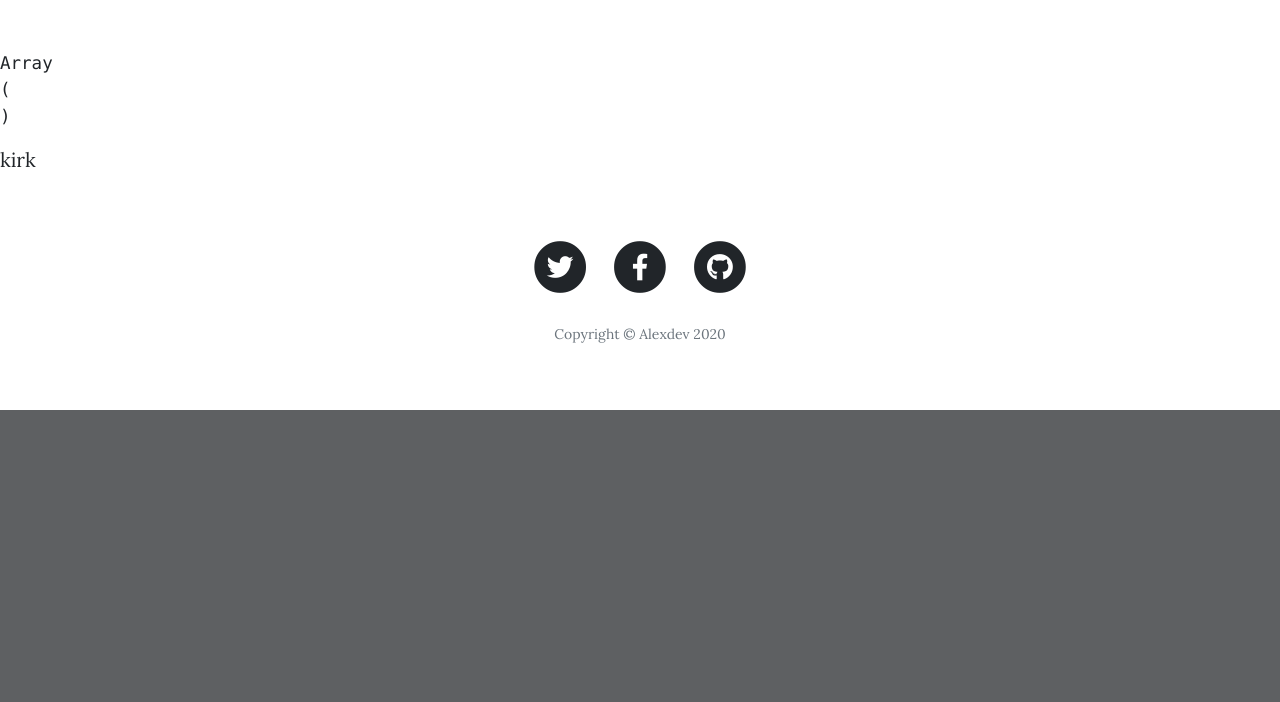
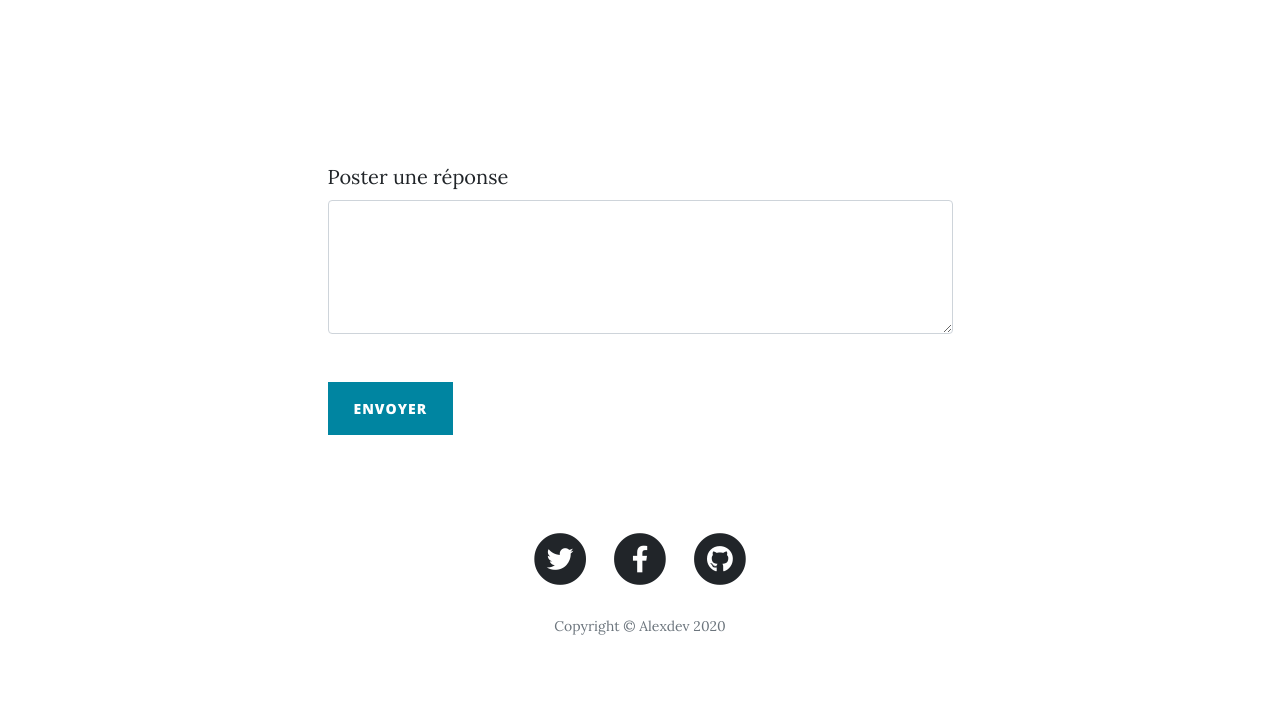
Before and after one commit to alexandre-leroux/discussion, a PHP site: page /pages/discussion.php in a window 1280 px wide. Shown: the part 800-1502 px from the top of the page. Before the commit the page ends 1210 px from the top, so only its background shows below. Run offline with PHP 8.4, Linux system fonts and the light colour scheme; a user stored in the database is signed in; data comes from the database, SQL or seed files in the repository; tables that the repository leaves empty hold one stand-in row (values such as "Sample post").

Commit message:
disscussion ok

```diff
--- a/pages/connexion.php
+++ b/pages/connexion.php
@@ -108,7 +108,7 @@
 
       <?php if ( isset($connexion_reussie))
       {?>
-       <p class='text-center text-success'>Connexion reussie, vous allez être redirigé vers la page d'acueil</p>
+       <p class='text-center text-success'>Connexion reussie, vous allez être redirigé vers la page d'accueil</p>
        <meta http-equiv="refresh" content="2;url=../index.php" />
       <?php
       }
--- a/pages/discussion.php
+++ b/pages/discussion.php
@@ -33,6 +33,7 @@
   <?php
  include '../includes/nav-non-connecte.php';
  include '../fonctions/fonctions.php';
+
  ?>
 
 
@@ -61,9 +62,60 @@
 
 <?php
 
-if(isset($_SESSION['login']) AND isset($_SESSION['id']) )
+// si utilisateur non connecté :
+if ( !isset($_SESSION['login']) AND !isset($_SESSION['id']) )
 
 
+  {?>
+
+      <div class="container ">
+        <div class="row mt-5 mb-5">
+          <div class="col-6 mt-5 mb-5 mx-auto border border-info rounded">
+            <p class="text-center text-danger ">Vous devez être connecté pour accéder à la discussion</p>
+            <div class="text-center m-3 " >
+              <a class="mx-auto text-primary " href="connexion.php">Se connecter</a>
+            </div>
+          </div>
+        </div>
+      </div>
+
+
+<?php
+  }
+
+
+
+if (isset($_POST['submit']) AND isset($_SESSION['login']) AND isset($_SESSION['id']) )
+
+      {
+
+              if (@$_POST['message']!= NULL )
+
+                {
+                  $message = htmlspecialchars($_POST['message']);
+
+
+
+                  connection_bdd();
+                  $bdd = connection_bdd();
+                  $requete = $bdd->prepare('INSERT INTO messages (message, id_utilisateur,date) VALUES (:message,:id_utilisateur,NOW())');
+                  $requete->execute(array(
+                    'message'=> $message ,
+                    'id_utilisateur'=> $_SESSION['id']
+                  ));
+                  $message_ok = 'message bien envoyé' ;
+                }
+
+              else { $manque_message = 'Vous n\'avez pas saisi de message';}
+
+
+      }
+
+
+
+
+
+if(isset($_SESSION['login']) AND isset($_SESSION['id']) )
 
     {
 
@@ -72,19 +124,22 @@
           $bdd = connection_bdd();
           $requete = $bdd->query(' SELECT message, DATE_FORMAT(date, "%d/%m/%Y"), login FROM messages INNER JOIN utilisateurs ON messages.id_utilisateur = utilisateurs.id');
           $donnees_messages = $requete->fetchall();
+          $bdd = null;
+          // echo '<pre>';
+          // print_r($donnees_messages);
+          // echo '</pre>';
 
-      echo '<pre>';
-      print_r($donnees_messages);
-      echo '</pre>';
+          // echo  $_SESSION['login'];
 
-      echo  $_SESSION['login'];
+
+
 
 
 
     ?>
 
+    <div class="container-fluid d-flex flex-column justify-content-center align-items-center">
 
-          <div class="container-fluid d-flex justify-content-center">
               <table class="table table-striped table-dark w-75">
                 <tbody>
 
@@ -104,15 +159,39 @@
 
                             <?php
                       }
+
                       ?>
 
                 </tbody>
+
+
+
               </table>
+
+
+              <form class='w-50 mt-5 mb-5' action='discussion.php#ancre_message' method='post'>
+
+                <div class="form-group mt-5 mb-5">
+                  <label for="exampleFormControlTextarea1">Poster une réponse</label>
+                  <textarea name='message' class="form-control"  rows="5"></textarea>
+                  <p class="text-center text-danger"><?php if(isset($manque_message)){echo $manque_message;}?></p>
+                  <p class="text-center text-primary"><?php if(isset($message_ok)){echo $message_ok;}?></p>
                 </div>
+
+                <button name ='submit' type="submit" class="btn btn-primary mx-auto ">Envoyer</button>
+
+              </form>
+
+
+    </div>
+
 <?php
     }
     ?>
 
+
+
+<div id="ancre_message"></div>
 
   <!-- Footer -->
   <?php
```
Lines whose indentation alone changed are shown as unchanged.
